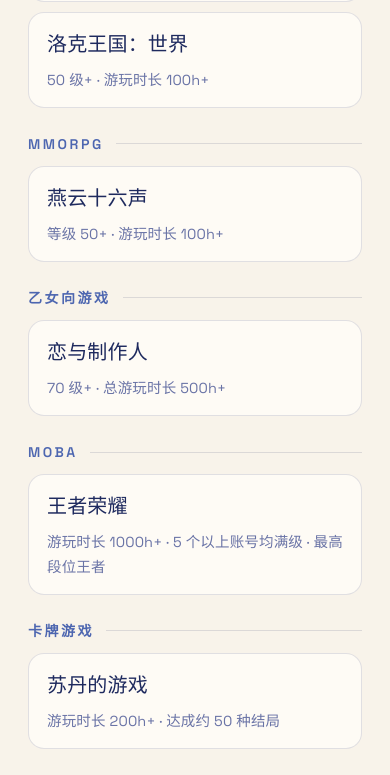
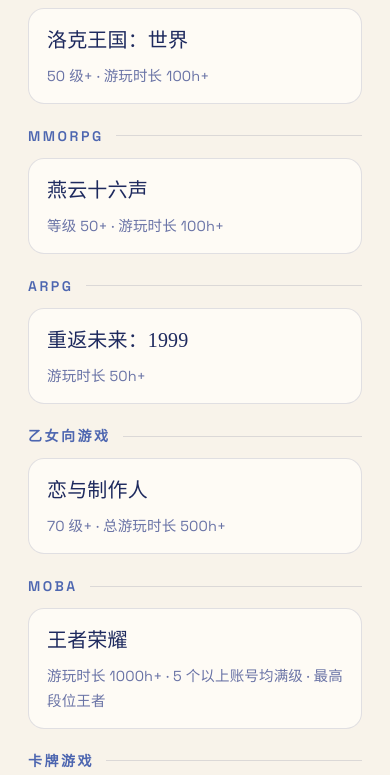
Before and after one commit to 321BUN/profolio1, a React (Vite) app in the folder portfolio-source/: page / in a window 390 px wide. Shown: the part 3373-4148 px from the top of the page. Built offline with nearby package versions, Linux system fonts and the light colour scheme.

Commit message:
游戏经历改为两栏瀑布流布局（去掉强制跨列规则、收紧间距），新增 ARPG 重返未来:1999

```diff
--- a/portfolio-source/src/data/resume.js
+++ b/portfolio-source/src/data/resume.js
@@ -270,6 +270,12 @@
       ],
     },
     {
+      cat: 'ARPG',
+      items: [
+        { name: '重返未来：1999', note: '游玩时长 50h+' },
+      ],
+    },
+    {
       cat: '乙女向游戏',
       items: [
         { name: '恋与制作人', note: '70 级+ · 总游玩时长 500h+' },
--- a/portfolio-source/src/index.css
+++ b/portfolio-source/src/index.css
@@ -579,22 +579,18 @@
    游戏经历 + 技能（关于页下方补充条）
    ========================================================= */
 .split-2 { display: grid; grid-template-columns: 1fr 1fr; gap: clamp(36px, 4vw, 72px); }
+/* 游戏经历：两栏瀑布流式自然流动（不按网格行对齐，避免左右相互拉高留白） */
 .games-cats {
   margin-top: 24px;
-  display: grid;
-  grid-template-columns: repeat(2, 1fr);
-  gap: clamp(24px, 2.6vw, 38px) clamp(32px, 4vw, 64px);
-  align-items: start;
+  column-count: 2;
+  column-gap: clamp(30px, 3.6vw, 58px);
 }
-/* 分类数为奇数时，末个跨双列、内部再分两栏，避免末尾整块留白 */
-.games-cats > .game-cat:last-child:nth-child(odd) {
-  grid-column: 1 / -1;
-  display: grid;
-  grid-template-columns: repeat(2, 1fr);
-  gap: 10px clamp(32px, 4vw, 64px);
-  align-items: start;
+.games-cats > .game-cat {
+  break-inside: avoid;
+  -webkit-column-break-inside: avoid;
+  page-break-inside: avoid;
+  margin-bottom: clamp(16px, 1.6vw, 24px);
 }
-.games-cats > .game-cat:last-child:nth-child(odd) .gc-name { grid-column: 1 / -1; }
 .game-cat { display: flex; flex-direction: column; gap: 10px; }
 .game-cat .gc-name {
   font-family: var(--mono); font-size: 14px; letter-spacing: 0.18em;
@@ -1078,11 +1074,8 @@
 
 /* ===== 关于页 · 游戏经历 → 技能与评价（上下全宽排列）===== */
 @media (max-width: 860px) {
-  .games-cats { grid-template-columns: 1fr; }
-  .games-cats > .game-cat:last-child:nth-child(odd) {
-    grid-column: auto;
-    display: flex; flex-direction: column;
-  }
+  .games-cats { column-count: 1; }
+  .games-cats > .game-cat { margin-bottom: clamp(20px, 2vw, 28px); }
   .skills-block { grid-template-columns: 1fr; }
 }
 
```
